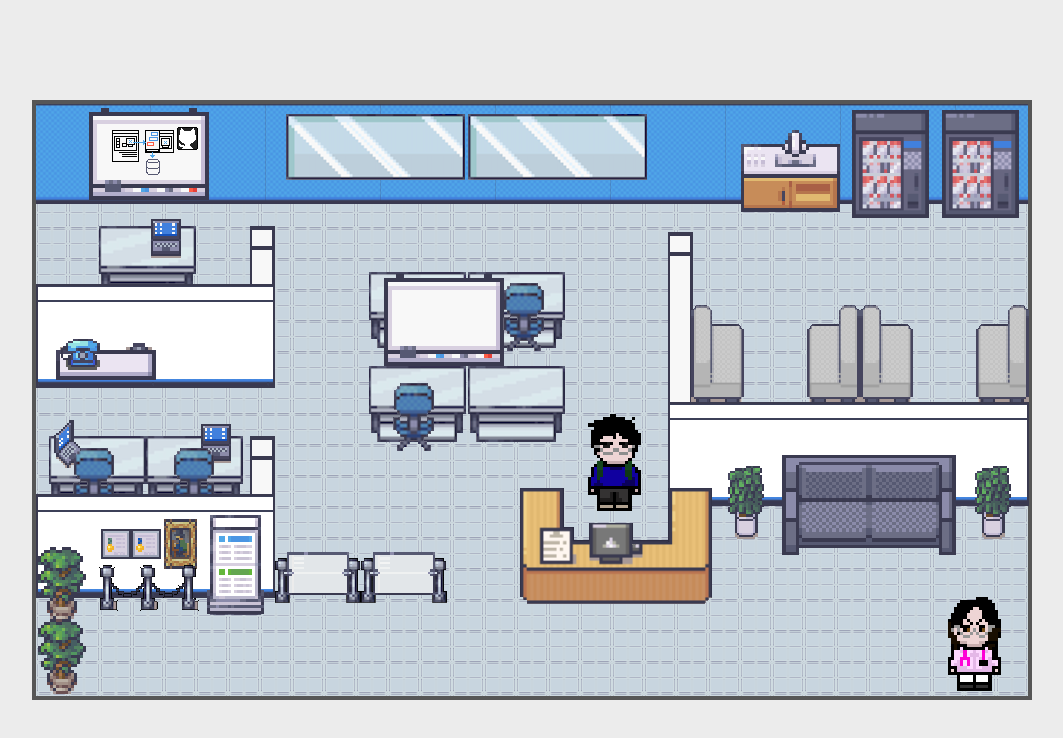
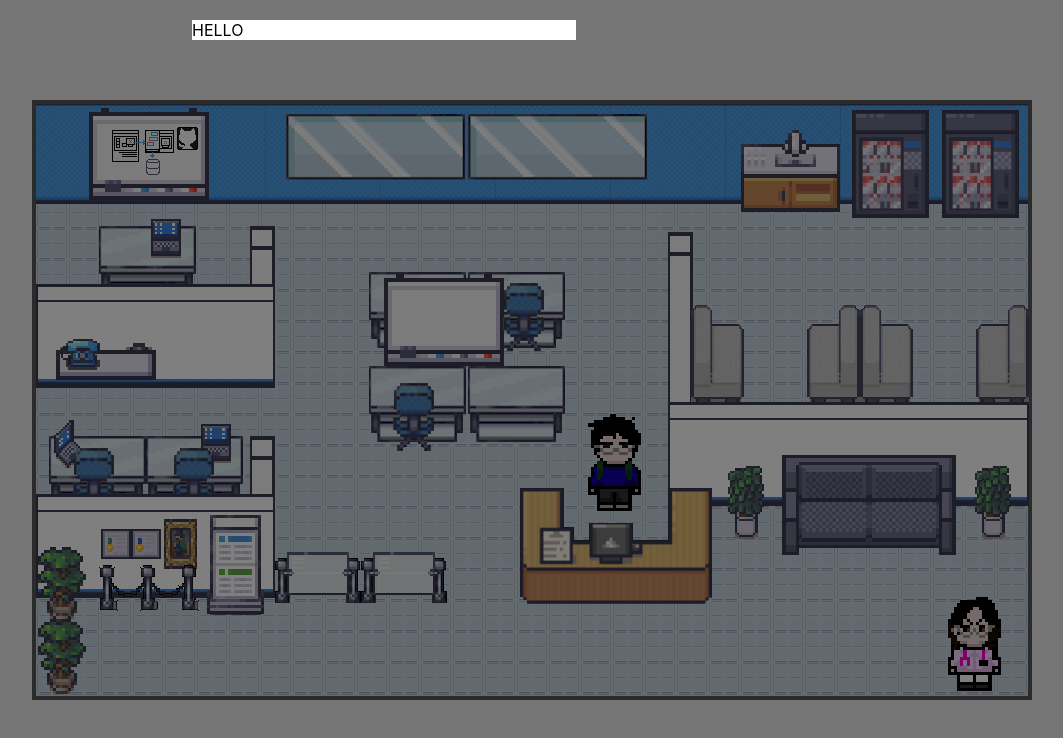
Before and after one commit to jiroquijano/jiro-portfolio, a React (Create React App) app: page /office in a window 1280 px wide. Shown: the top 738 px of the page, without its empty margins (108-1171 px from the left). Built offline with nearby package versions, Linux system fonts and the light colour scheme.

Commit message:
added drawer context and reducer

```diff
--- a/src/components/Office/Character.jsx
+++ b/src/components/Office/Character.jsx
@@ -4,6 +4,7 @@ import useKeyPress from '../../hooks/useKeyPress';
 import useKeyRelease from '../../hooks/useKeyRelease';
 import OfficeHitMapContext from '../../context/OfficeHitMapContext';
 import OfficeBoundaryContext from '../../context/OfficeBoundaryContext';
+import OfficeDrawerContext from '../../context/OfficeDrawerContext';
 
 const STEP = 10;
 const SPRITE_STEP_MAX = 3;
@@ -30,17 +31,21 @@ const useStyles = makeStyles({
     })
 });
 
-const Character = ({canvas, sprite, posX, posY, isControlled, setDrawerOpen, selectCharacter}) => {
+const Character = ({canvas, sprite, posX, posY, isControlled, selectCharacter}) => {
     const [positionX, setX] = useState();
     const [positionY, setY] = useState();
     const [direction, setDirection] = useState(300);
     const [step, setStep] = useState(1);
     const [characterLocation, setCharacterLocation] = useState('');
+    const [interactiveItems, setInteractiveItems] = useState([]);
+
     const characterRef = useRef(null);
+
     const {hitMap} = useContext(OfficeHitMapContext);
     const {boundaries} = useContext(OfficeBoundaryContext);
+    const {dispatch} = useContext(OfficeDrawerContext);
+
     const [isPopperOpen, setPopperOpen] = useState(false);
-    const [interactiveItems, setInteractiveItems] = useState([]);
     const classes = useStyles({positionX, positionY, step, direction, sprite});
     const hitMapX = Math.floor((positionX+20)/10);
     const hitMapY = Math.floor((positionY)/10);
@@ -68,23 +73,21 @@ const Character = ({canvas, sprite, posX, posY, isControlled, setDrawerOpen, sel
         if(event.key.toLowerCase() === 'x') alert('interact');
     }
 
-    const realignPosition = () =>{
-        setX(canvas.current?.offsetWidth - canvas.current?.offsetWidth + posX);
-        setY(canvas.current?.offsetHeight - canvas.current?.offsetHeight + posY);
-    }
-
     useEffect(()=>{
+        const realignPosition = () =>{
+            setX(canvas.current?.offsetWidth - canvas.current?.offsetWidth + posX);
+            setY(canvas.current?.offsetHeight - canvas.current?.offsetHeight + posY);
+        }
         realignPosition();
-    },[canvas]);
+    },[canvas, posX, posY]);
 
     useEffect(()=> {
         console.log('Character is in: ', characterLocation);
-        const drawerState = ['projects', 'contacts', 'history'].includes(characterLocation);
-        setDrawerOpen(drawerState);
-    },[characterLocation])
+        const isCharacterInRoom = ['projects', 'contacts', 'history'].includes(characterLocation);
+        dispatch({type: `${isCharacterInRoom ? 'OPEN_DRAWER' : 'CLOSE_DRAWER'}`, room: characterLocation});
+    },[characterLocation, dispatch])
 
     useKeyPress(handleKeyPress);
-
     useKeyRelease(()=>{
         if(!isControlled) return;
         //idle character sprite on key up
--- a/src/components/Office/OfficeCanvas.jsx
+++ b/src/components/Office/OfficeCanvas.jsx
@@ -23,7 +23,7 @@ const useStyles = makeStyles({
     }
 });
 
-const OfficeCanvas = ({setDrawerOpen}) => {
+const OfficeCanvas = () => {
     const classes = useStyles();
     const canvasRef = useRef(null);
     const [control, setControl] = useState('saf');
@@ -60,7 +60,6 @@ const OfficeCanvas = ({setDrawerOpen}) => {
                     name={'bonnie'}
                     isControlled={control === 'bonnie'}
                     selectCharacter={()=>{setControl('bonnie')}}
-                    setDrawerOpen={setDrawerOpen}
                 />
                 <Character
                     canvas={canvasRef}
@@ -70,7 +69,6 @@ const OfficeCanvas = ({setDrawerOpen}) => {
                     name={'saf'}
                     isControlled={control === 'saf'}
                     selectCharacter={()=>{setControl('saf')}}
-                    setDrawerOpen={setDrawerOpen}
                 />
             </OfficeBoundaryContext.Provider>
             </OfficeHitMapContext.Provider>
--- a/src/components/Office/OfficePage.jsx
+++ b/src/components/Office/OfficePage.jsx
@@ -1,7 +1,9 @@
-import React, {useState} from 'react';
+import React, {useReducer, useState} from 'react';
 import OfficeCanvas from './OfficeCanvas'
-import {Grid, makeStyles, Drawer} from '@material-ui/core';
+import {Grid, makeStyles, Drawer, Modal} from '@material-ui/core';
 import { Fade } from '@material-ui/core';
+import drawerStateReducer from '../../reducers/drawerStateReducer';
+import OfficeDrawerContext from '../../context/OfficeDrawerContext';
 
 const useStyles = makeStyles({
     root: {
@@ -14,42 +16,69 @@ const useStyles = makeStyles({
     transparentPaper: {
         width: '60vw',
         opacity: .7,
-        background: '#6a88a2'
+        background: '#6a88a2',
+        boxShadow: '-5px 2px 20px #3c5c67'
     },
     paperContainer: {
         width: '55vw',
-        background: 'white'
+        background: 'white',
+        boxShadow: '-20px 0px 15px #0000000f',
+        justifyContent: 'center'
     },
     content: {
         background: 'white'
+    },
+    officePageModalContent: {
+        position: 'absolute',
+        top: '20px',
+        left: '300px',
+        width: '30vw',
+        background: 'white',
+        outline: 'none'
     }
 })
 
 const OfficePage = () => {
     const classes = useStyles();
-    const [open, setOpen] = useState(false);
-    const [text, setText] = useState('');
+    const [drawerState, dispatch] = useReducer(drawerStateReducer, {open: false})
+    const [modalOpen, setModalOpen] = useState(true)
 
-    const Content = <div className={classes.content}>CONTENT</div>;
+    const Content = <div className={classes.content}>{drawerState.room}</div>;
 
     return (
         <div className={classes.root}>
             <Fade in={true} timeout={500}>
+                <OfficeDrawerContext.Provider value={{drawerState, dispatch}}>
                     <Grid container direction='column' alignContent='center' alignItems='stretch'>
                         <Grid container item direction='row' alignItems='center' justify='center'>
                             <Grid item>
-                            <OfficeCanvas setDrawerOpen={setOpen}/>
+                                <OfficeCanvas/>
                             </Grid>
                         </Grid>
                         <Grid item>
                             {/* Instructions go here */}
                         </Grid>
                     </Grid>
+                </OfficeDrawerContext.Provider>
             </Fade>
-            <Drawer open={open} variant='persistent' anchor='right' classes={{ paper: classes.transparentPaper }}/>
-            <Drawer open={open} variant='persistent' anchor='right' classes={{ paper: classes.paperContainer }}>
-                <div onClick={()=>setOpen(!open)} children={Content}/>
+            <Drawer open={drawerState.open} variant='persistent' anchor='right' classes={{ paper: classes.transparentPaper }}/>
+            <Drawer open={drawerState.open} variant='persistent' anchor='right' classes={{ paper: classes.paperContainer }}>
+                <div children={Content}/>
             </Drawer>
+
+            <Modal
+                open={modalOpen}
+                aria-labelledby="simple-modal-title"
+                aria-describedby="simple-modal-description"
+            >
+                <div
+                    className={classes.officePageModalContent}
+                    onClick = {()=>setModalOpen(!modalOpen)}
+                >
+                    HELLO
+                </div>
+            </Modal>
+
         </div>
     )
 }
--- /dev/null
+++ b/src/context/OfficeDrawerContext.js
@@ -0,0 +1,5 @@
+import React from 'react';
+
+const OfficeDrawerContext = React.createContext();
+
+export default OfficeDrawerContext;
--- /dev/null
+++ b/src/reducers/drawerStateReducer.js
@@ -0,0 +1,23 @@
+const drawerStateReducer = (state, action) => {
+    switch(action.type) {
+        case 'OPEN_DRAWER' : {
+            return {
+                ...state,
+                open: true,
+                room: action.room
+            }
+        }
+        case 'CLOSE_DRAWER' : {
+            return {
+                ...state,
+                open: false,
+                room: undefined
+            }
+        }
+        default: {
+            return state
+        }
+    }
+}
+
+export default drawerStateReducer;
```
Lines whose indentation alone changed are shown as unchanged.
